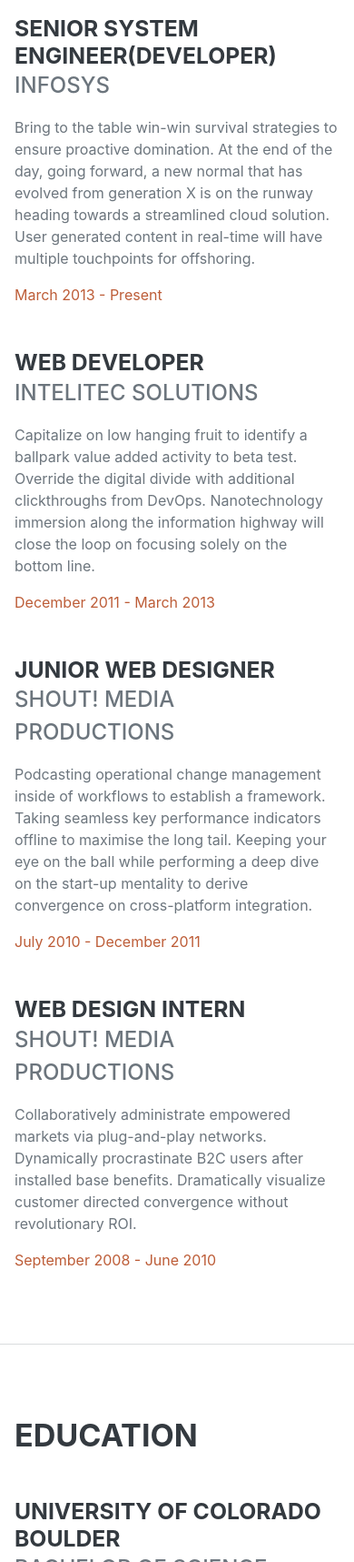
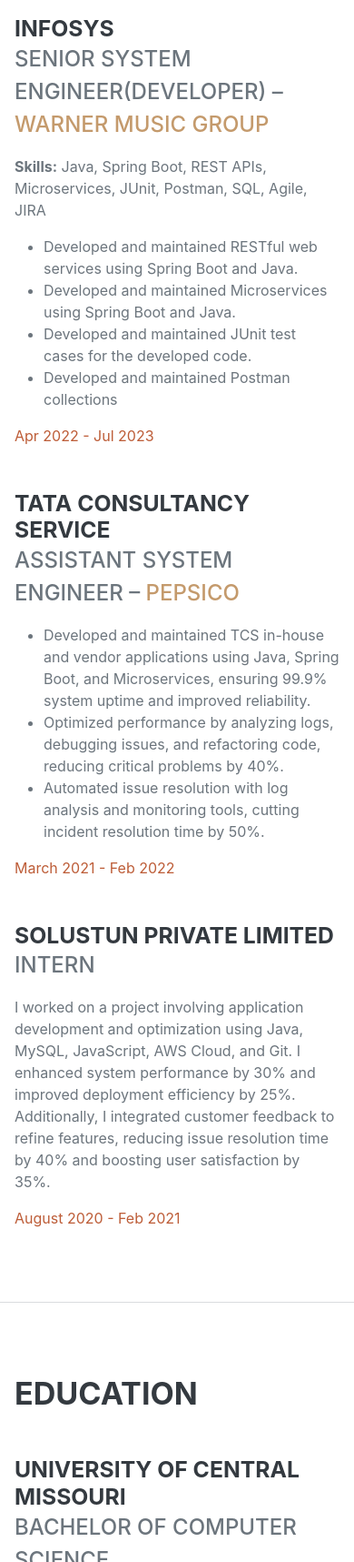
Before and after one commit to LalithGoud225/Portfolio, a website: page index.html in a window 390 px wide. Shown: the part 920-2637 px from the top of the page at 91% size. Drawn offline with nearby package versions, Linux system fonts and the light colour scheme; a web font is replaced by a local one.

Commit message:
Portfolio Changes

```diff
--- a/index.html
+++ b/index.html
@@ -61,35 +61,37 @@
                     <h2 class="mb-5">Work Experience</h2>
                     <div class="d-flex flex-column flex-md-row justify-content-between mb-5">
                         <div class="flex-grow-1">
-                            <h3 class="mb-0">Senior System Engineer(Developer)</h3>
-                            <div class="subheading mb-3">Infosys</div>
-                            <p>Bring to the table win-win survival strategies to ensure proactive domination. At the end of the day, going forward, a new normal that has evolved from generation X is on the runway heading towards a streamlined cloud solution. User generated content in real-time will have multiple touchpoints for offshoring.</p>
+                            <h3 class="mb-0">INFOSYS</h3>
+                            <div class="subheading mb-3">Senior System Engineer(Developer) – <span style="color: #C49A6C;">Warner Music Group</span></div>
+                            <p><strong>Skills:</strong> Java, Spring Boot, REST APIs, Microservices, JUnit, Postman, SQL, Agile, JIRA</p>
+                            <ul>
+                                <li>Developed and maintained RESTful web services using Spring Boot and Java.</li>
+                                <li>Developed and maintained Microservices using Spring Boot and Java.</li>
+                                <li>Developed and maintained JUnit test cases for the developed code.</li>
+                                <li>Developed and maintained Postman collections</li>
+                            </ul>
                         </div>
-                        <div class="flex-shrink-0"><span class="text-primary">March 2013 - Present</span></div>
+                        <div class="flex-shrink-0"><span class="text-primary">Apr 2022 - Jul 2023</span></div>
                     </div>
                     <div class="d-flex flex-column flex-md-row justify-content-between mb-5">
                         <div class="flex-grow-1">
-                            <h3 class="mb-0">Web Developer</h3>
-                            <div class="subheading mb-3">Intelitec Solutions</div>
-                            <p>Capitalize on low hanging fruit to identify a ballpark value added activity to beta test. Override the digital divide with additional clickthroughs from DevOps. Nanotechnology immersion along the information highway will close the loop on focusing solely on the bottom line.</p>
+                            <h3 class="mb-0">Tata Consultancy Service</h3>
+                            <div class="subheading mb-3">Assistant System Engineer – <span style="color: #C49A6C;">Pepsico</span></div>
+                            <ul>
+                                <li>Developed and maintained TCS in-house and vendor applications using Java, Spring Boot, and Microservices, ensuring 99.9% system uptime and improved reliability.</li>
+                                <li>Optimized performance by analyzing logs, debugging issues, and refactoring code, reducing critical problems by 40%.</li>
+                                <li>Automated issue resolution with log analysis and monitoring tools, cutting incident resolution time by 50%.</li>
+                            </ul>
                         </div>
-                        <div class="flex-shrink-0"><span class="text-primary">December 2011 - March 2013</span></div>
-                    </div>
-                    <div class="d-flex flex-column flex-md-row justify-content-between mb-5">
-                        <div class="flex-grow-1">
-                            <h3 class="mb-0">Junior Web Designer</h3>
-                            <div class="subheading mb-3">Shout! Media Productions</div>
-                            <p>Podcasting operational change management inside of workflows to establish a framework. Taking seamless key performance indicators offline to maximise the long tail. Keeping your eye on the ball while performing a deep dive on the start-up mentality to derive convergence on cross-platform integration.</p>
-                        </div>
-                        <div class="flex-shrink-0"><span class="text-primary">July 2010 - December 2011</span></div>
+                        <div class="flex-shrink-0"><span class="text-primary">March 2021 - Feb 2022</span></div>
                     </div>
                     <div class="d-flex flex-column flex-md-row justify-content-between">
                         <div class="flex-grow-1">
-                            <h3 class="mb-0">Web Design Intern</h3>
-                            <div class="subheading mb-3">Shout! Media Productions</div>
-                            <p>Collaboratively administrate empowered markets via plug-and-play networks. Dynamically procrastinate B2C users after installed base benefits. Dramatically visualize customer directed convergence without revolutionary ROI.</p>
+                            <h3 class="mb-0">SoluStun Private Limited</h3>
+                            <div class="subheading mb-3">Intern</div>
+                            <p>I  worked on a project involving application development and optimization using Java, MySQL, JavaScript, AWS Cloud, and Git. I enhanced system performance by 30% and improved deployment efficiency by 25%. Additionally, I integrated customer feedback to refine features, reducing issue resolution time by 40% and boosting user satisfaction by 35%.</p>
                         </div>
-                        <div class="flex-shrink-0"><span class="text-primary">September 2008 - June 2010</span></div>
+                        <div class="flex-shrink-0"><span class="text-primary">August 2020 - Feb 2021</span></div>
                     </div>
                 </div>
             </section>
@@ -100,17 +102,17 @@
                     <h2 class="mb-5">Education</h2>
                     <div class="d-flex flex-column flex-md-row justify-content-between mb-5">
                         <div class="flex-grow-1">
-                            <h3 class="mb-0">University of Colorado Boulder</h3>
-                            <div class="subheading mb-3">Bachelor of Science</div>
-                            <div>Computer Science - Web Development Track</div>
+                            <h3 class="mb-0">University of Central Missouri</h3>
+                            <div class="subheading mb-3">Bachelor of Computer Science</div>
+                            <div>Computer Science - Full Stack Development Track</div>
                             <p>GPA: 3.23</p>
                         </div>
-                        <div class="flex-shrink-0"><span class="text-primary">August 2006 - May 2010</span></div>
+                        <div class="flex-shrink-0"><span class="text-primary">August 2023 - May 2025</span></div>
                     </div>
                     <div class="d-flex flex-column flex-md-row justify-content-between">
                         <div class="flex-grow-1">
-                            <h3 class="mb-0">James Buchanan High School</h3>
-                            <div class="subheading mb-3">Technology Magnet Program</div>
+                            <h3 class="mb-0">Vardhaman College of Engineering</h3>
+                            <div class="subheading mb-3">EEE</div>
                             <p>GPA: 3.56</p>
                         </div>
                         <div class="flex-shrink-0"><span class="text-primary">August 2002 - May 2006</span></div>
@@ -132,7 +134,6 @@
                         <li class="list-inline-item"><i class="fab fa-node-js"></i></li>
                         <li class="list-inline-item"><i class="fab fa-sass"></i></li>
                         <li class="list-inline-item"><i class="fab fa-less"></i></li>
-                        <li class="list-inline-item"><i class="fab fa-wordpress"></i></li>
                         <li class="list-inline-item"><i class="fab fa-gulp"></i></li>
                         <li class="list-inline-item"><i class="fab fa-grunt"></i></li>
                         <li class="list-inline-item"><i class="fab fa-npm"></i></li>
@@ -177,17 +178,6 @@
                             <span class="fa-li"><i class="fas fa-trophy text-warning"></i></span>
                             Google Analytics Certified Developer
                         </li>
-                        <li>
-                            <span class="fa-li"><i class="fas fa-trophy text-warning"></i></span>
-                            Mobile Web Specialist - Google Certification
-                        </li>
-                        <li>
-                            <span class="fa-li"><i class="fas fa-trophy text-warning"></i></span>
-                            1
-                            <sup>st</sup>
-                            Place - University of Colorado Boulder - Emerging Tech Competition 2009
-                        </li>
-                        <li>
                             <span class="fa-li"><i class="fas fa-trophy text-warning"></i></span>
                             1
                             <sup>st</sup>
```
